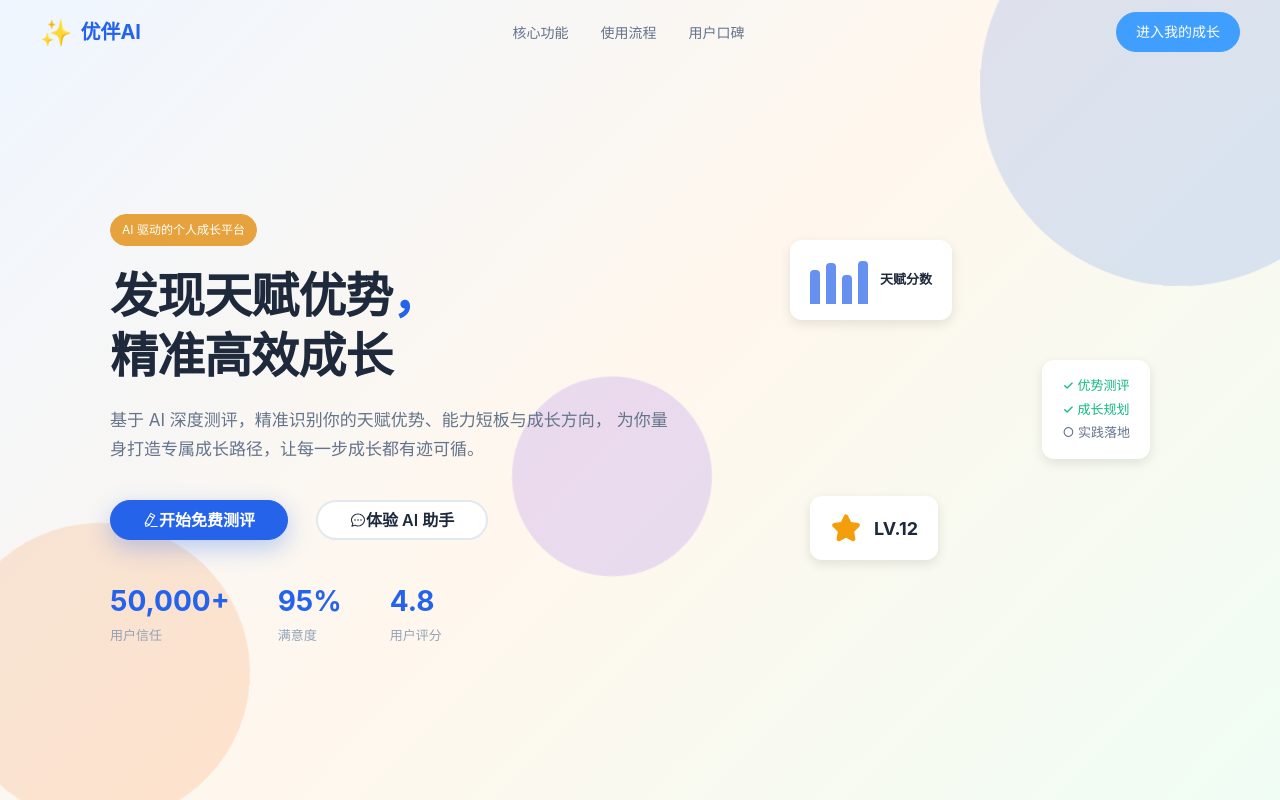
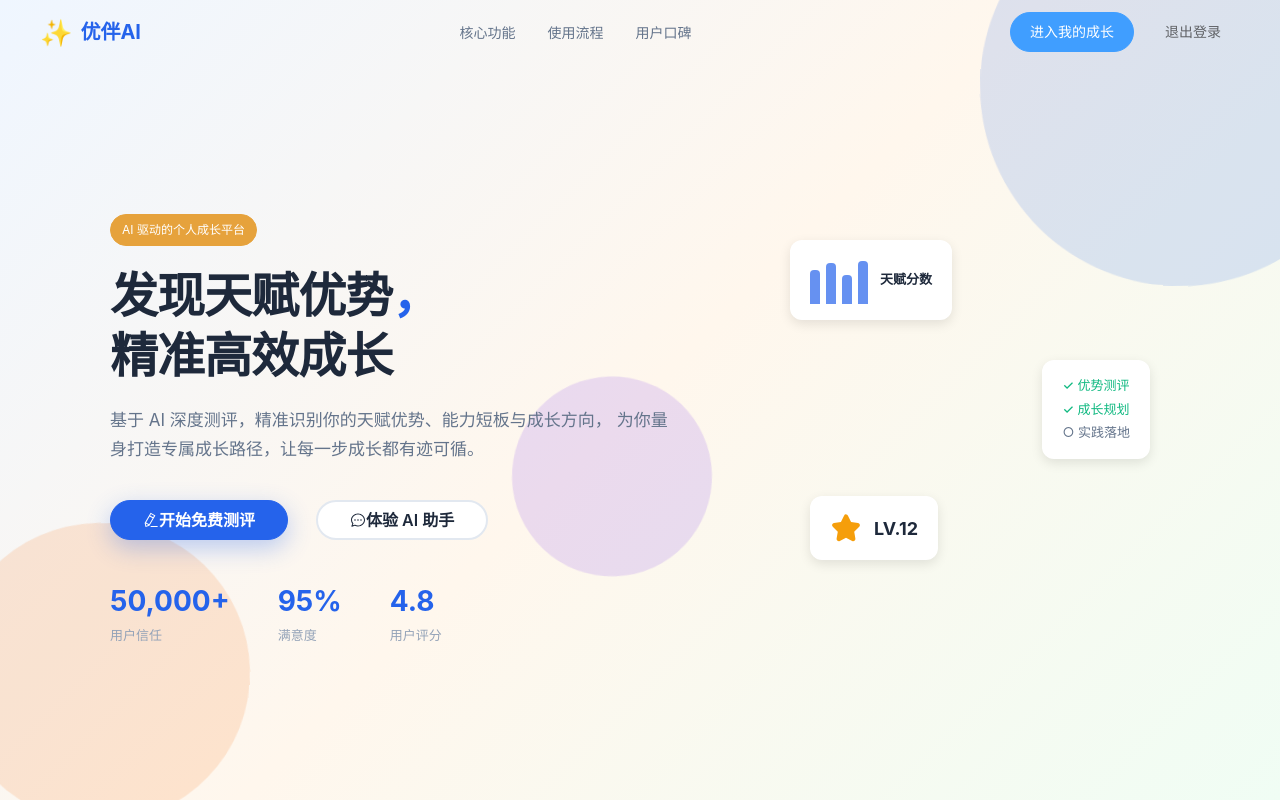
Before and after one commit to Clawdbot-One/Personal-growth-system, a Vue app in the folder youban-ai/frontend/: page / in a window 1280 px wide. Shown: the top 800 px of the page. Built offline with nearby package versions, Linux system fonts and the light colour scheme; sample sign-in values are in the browser's storage.

Commit message:
feat: 开发优伴AI智能辅助系统
Co-authored-by: traeagent <traeagent@users.noreply.github.com>

```diff
--- a/youban-ai/frontend/src/components/layout/AppLayout.vue
+++ b/youban-ai/frontend/src/components/layout/AppLayout.vue
@@ -71,11 +71,19 @@
           <el-button circle @click="userStore.toggleTheme()">
             <el-icon><Moon v-if="!userStore.isDark" /><Sunny v-else /></el-icon>
           </el-button>
-          <el-badge :value="3" class="notice-badge">
-            <el-button circle>
-              <el-icon><Bell /></el-icon>
-            </el-button>
-          </el-badge>
+          <el-dropdown trigger="click">
+            <el-avatar :size="34" icon="UserFilled" class="cursor-pointer" />
+            <template #dropdown>
+              <el-dropdown-menu>
+                <el-dropdown-item @click="$router.push('/profile')">
+                  <el-icon><UserFilled /></el-icon> 个人中心
+                </el-dropdown-item>
+                <el-dropdown-item @click="handleLogout" divided>
+                  <el-icon><SwitchButton /></el-icon> 退出登录
+                </el-dropdown-item>
+              </el-dropdown-menu>
+            </template>
+          </el-dropdown>
         </div>
       </header>
 
@@ -113,14 +121,22 @@
 
 <script setup>
 import { ref, computed, onMounted, onUnmounted } from 'vue'
-import { useRoute } from 'vue-router'
+import { useRoute, useRouter } from 'vue-router'
+import { ElMessage } from 'element-plus'
 import { useUserStore } from '@/stores/user'
 
 const route = useRoute()
+const router = useRouter()
 const userStore = useUserStore()
 const isMobile = ref(false)
 
 const pageTitle = computed(() => route.meta.title || '优伴AI')
+
+function handleLogout() {
+  userStore.logout()
+  ElMessage.success('已退出登录')
+  router.push('/')
+}
 
 function checkMobile() {
   isMobile.value = window.innerWidth < 769
--- a/youban-ai/frontend/src/views/Home.vue
+++ b/youban-ai/frontend/src/views/Home.vue
@@ -37,6 +37,15 @@
               进入我的成长
             </el-button>
           </router-link>
+          <el-button
+            v-if="userStore.isLoggedIn"
+            text
+            size="large"
+            class="logout-btn"
+            @click="handleLogout"
+          >
+            退出登录
+          </el-button>
         </div>
       </div>
     </header>
@@ -263,6 +272,7 @@ import { ref, onMounted, onUnmounted } from 'vue'
 import { useRouter } from 'vue-router'
 import { useUserStore } from '@/stores/user'
 import { Phone, Lock } from '@element-plus/icons-vue'
+import { ElMessage } from 'element-plus'
 
 const router = useRouter()
 const userStore = useUserStore()
@@ -290,6 +300,11 @@ function handleLogin() {
   userStore.login(loginForm.value.phone, loginForm.value.password)
   showLoginDialog.value = false
   loginForm.value = { phone: '', password: '' }
+}
+
+function handleLogout() {
+  userStore.logout()
+  ElMessage.success('已退出登录')
 }
 
 const features = [
```
